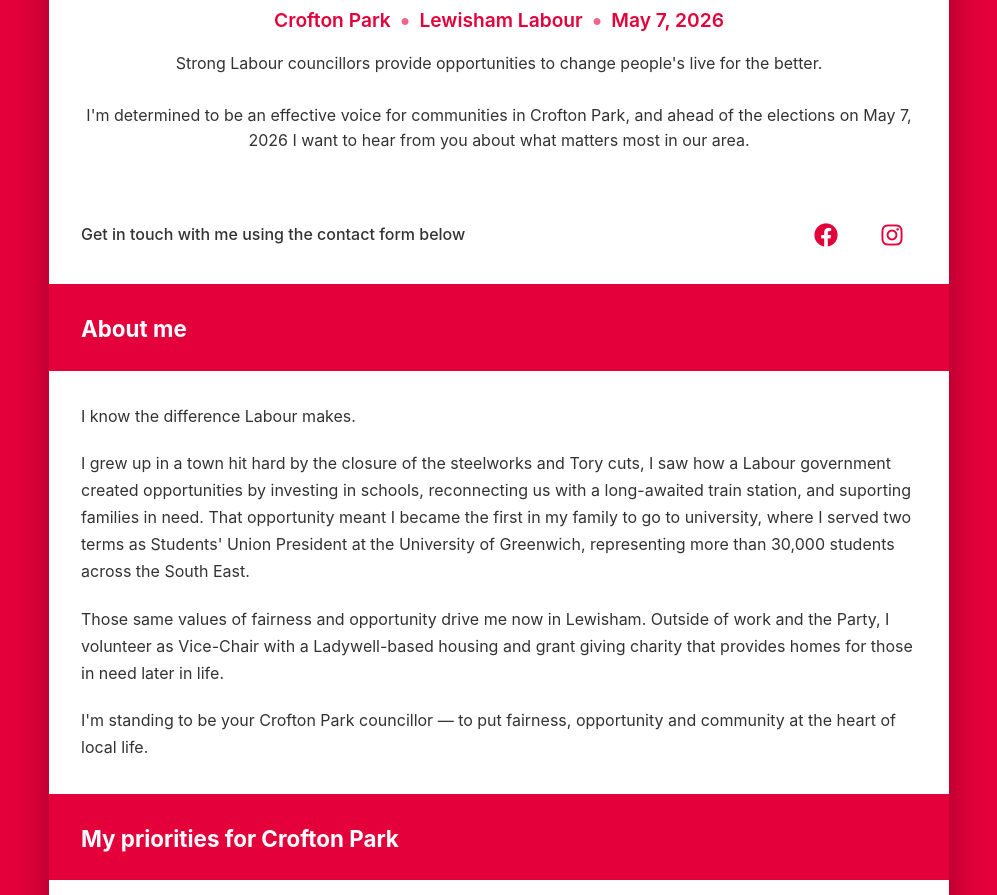
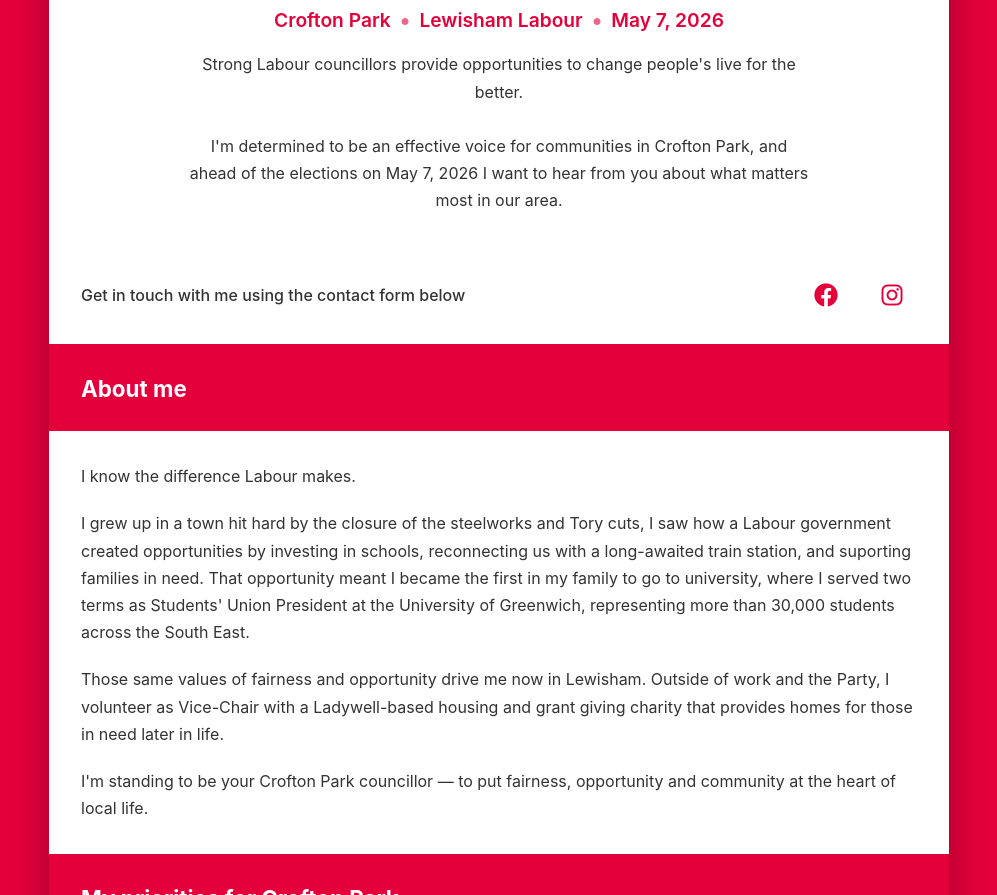
Before and after one commit to alexbrooks/ab4cp, a plain HTML site: page index.html in a window 1280 px wide. Shown: the part 205-1100 px from the top of the page, without its empty margins (141-1138 px from the left). Drawn offline with Linux system fonts and the light colour scheme.

Commit message:
Updated bio layout

```diff
--- a/index.html
+++ b/index.html
@@ -68,9 +68,11 @@
                     <span class="subtitle-separator">•</span>
                     <span class="subtitle-part">May 7, 2026</span>
                 </p>
-                <p class="bio"><p>Strong Labour councillors provide opportunities to change people's live for the better.</p>
-                <br>
-                <p>I'm determined to be an effective voice for communities in Crofton Park, and ahead of the elections on May 7, 2026 I want to hear from you about what matters most in our area.</p>
+                <div class="bio">
+                    <p>Strong Labour councillors provide opportunities to change people's live for the better.</p>
+                    <br>
+                    <p>I'm determined to be an effective voice for communities in Crofton Park, and ahead of the elections on May 7, 2026 I want to hear from you about what matters most in our area.</p>
+                </div>
             </header>
 
             <!-- Contact Details -->
--- a/styles.css
+++ b/styles.css
@@ -125,10 +125,14 @@ body {
 .bio {
     font-size: 1rem;
     line-height: 1.7;
-    color: var(--text-secondary);
-    max-width: 700px;
-    margin: 0 auto;
+    color: var(--text-primary);
+    max-width: 620px;
+    margin: 0.75rem auto 0;
     transition: color 0.3s ease;
+}
+
+.bio p {
+    color: inherit;
 }
 
 /* Contact Section */
```
Also changed, not shown: 1 other file.
